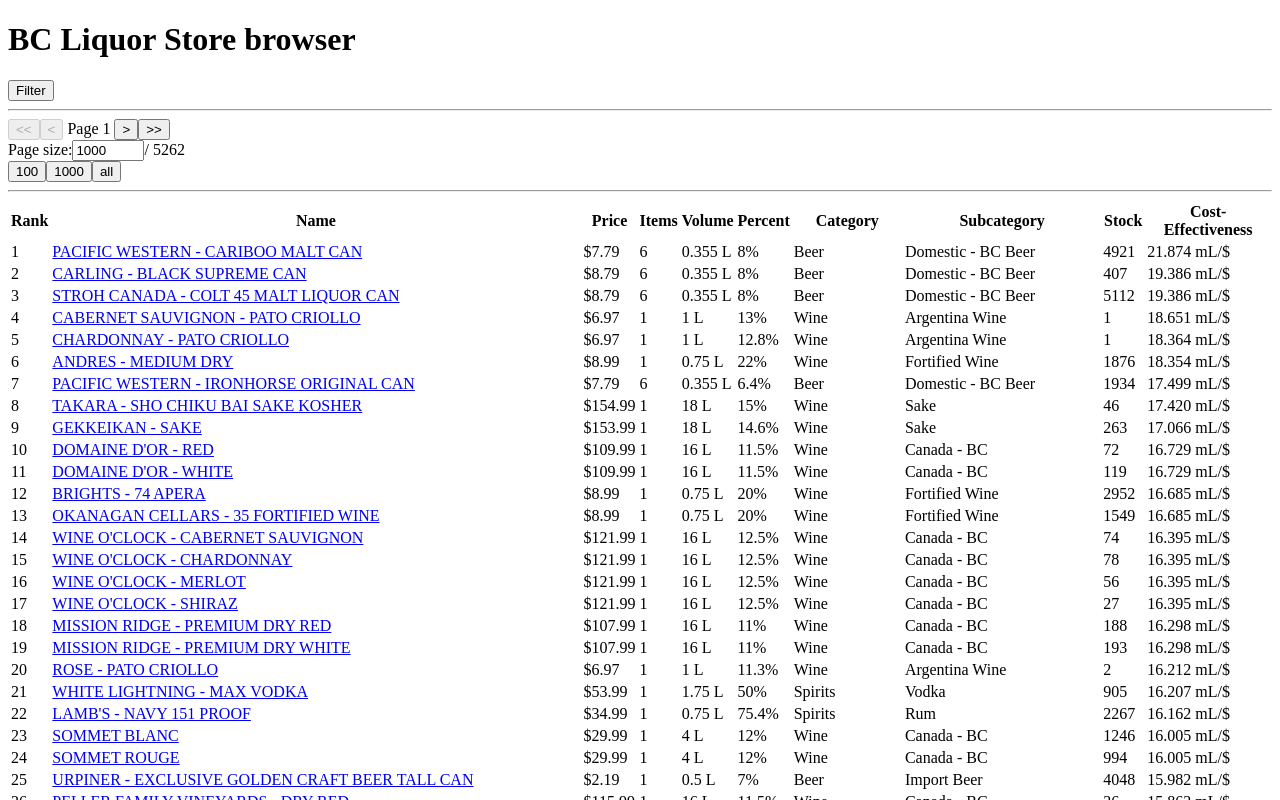
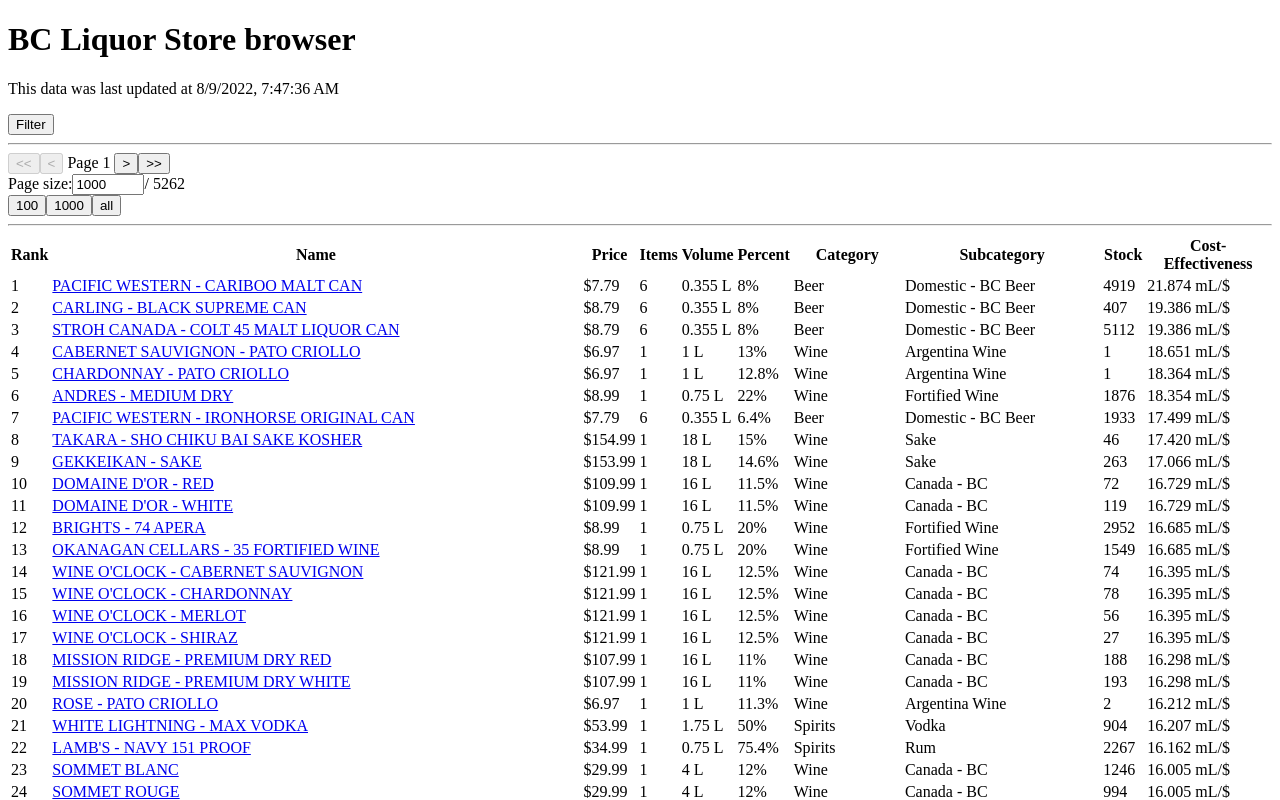
Before and after one commit to malcolmseyd/bcliquor-browser, a React (Vite) app: page / in a window 1280 px wide. Shown: the top 800 px of the page. Built offline with nearby package versions, Linux system fonts and the light colour scheme.

Commit message:
add last scraped time to page

```diff
--- a/package.json
+++ b/package.json
@@ -14,7 +14,7 @@
   "scripts": {
     "start": "bun dev",
     "build": "rm -r dist/ && parcel build --no-source-maps public/index.html",
-    "generate": "cd src/json/ && bun run ../../scripts/scrape.js && quicktype -l typescript categories.json --just-types > categories.d.ts && quicktype -l typescript data.json --just-types > data.d.ts"
+    "generate": "cd src/json/ && bun run ../../scripts/scrape.js && quicktype -l typescript categories.json --just-types > categories.d.ts && quicktype -l typescript data.json --just-types > data.d.ts && quicktype -l typescript metadata.json --just-types > metadata.d.ts"
   },
   "devDependencies": {
     "@types/lodash": "^4.14.182",
--- a/scripts/scrape.js
+++ b/scripts/scrape.js
@@ -35,8 +35,13 @@
 			.uniq()
 	);
 
+const metadata = {
+	scrapedAt: new Date().toISOString(),
+}
+
 console.log("writing files")
 fs.writeFileSync("data.json", JSON.stringify(data));
 fs.writeFileSync("categories.json", JSON.stringify(categories));
+fs.writeFileSync("metadata.json", JSON.stringify(metadata));
 
 console.log("done")
--- a/src/App.tsx
+++ b/src/App.tsx
@@ -2,6 +2,8 @@
 import { Data } from "./json/data";
 import _categories from "./json/categories.json";
 import { Categories } from "./json/categories";
+import _metadata from "./json/metadata.json";
+import { Metadata } from "./json/metadata";
 import { useState } from "react";
 import _ from "lodash";
 
@@ -11,6 +13,10 @@
 
 const data = _data as Data[];
 const categories = _categories as Categories;
+const metadata = {
+  ..._metadata,
+  scrapedAt: new Date(_metadata.scrapedAt),
+} as Metadata;
 
 function App() {
   const [filter, setFilter] = useState<(data: Data) => boolean>(
@@ -28,6 +34,9 @@
     <div>
       <header>
         <h1>BC Liquor Store browser</h1>
+        <p>
+          This data was last updated at {metadata.scrapedAt.toLocaleString()}
+        </p>
       </header>
       <Filter {...{ filter, setFilter, categories, data }} />
       <hr />
--- /dev/null
+++ b/src/json/metadata.d.ts
@@ -0,0 +1,3 @@
+export interface Metadata {
+    scrapedAt: Date;
+}
--- /dev/null
+++ b/src/json/metadata.json
@@ -0,0 +1 @@
+{"scrapedAt":"2022-08-09T07:47:36.440Z"}
```
Also changed, not shown: src/json/data.json.
